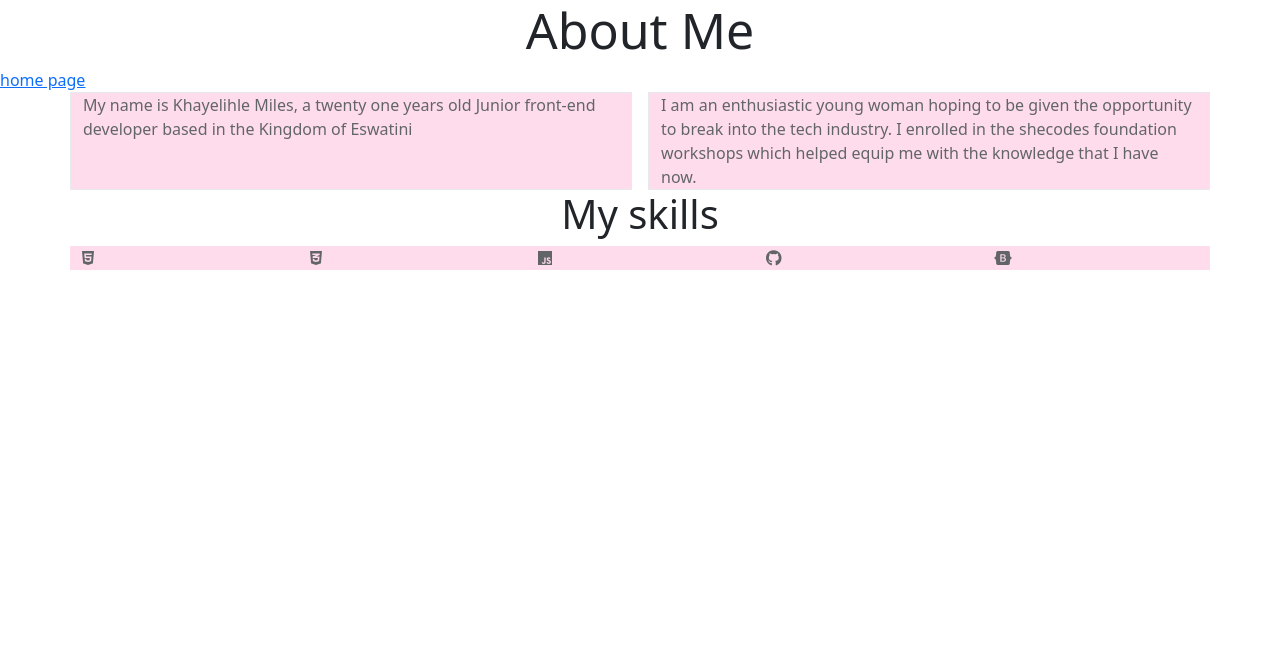
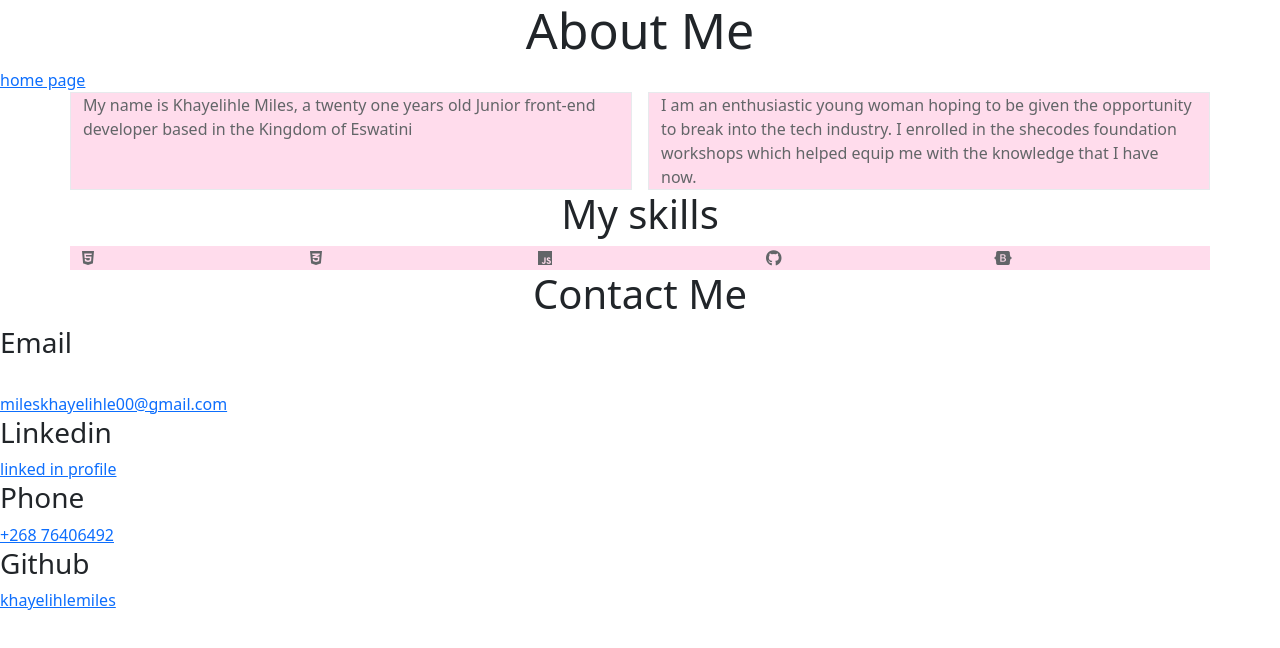
Before and after one commit to khayelihlemiles/my-portfolio, a plain HTML site: page about.html in a window 1280 px wide. Drawn offline with nearby package versions, Linux system fonts and the light colour scheme.

Commit message:
added contact html

```diff
--- a/about.html
+++ b/about.html
@@ -57,5 +57,19 @@
         <div class="col"><i class="fa-brands fa-bootstrap"></i></div>
       </div>
     </div>
+    <div class="socials">
+      <h2>Contact Me</h2>
+      <h3>Email</h3>
+      <br />
+      <a href="mailto:mileskhayelihle00@gmail.com"
+        >mileskhayelihle00@gmail.com</a
+      >
+      <h3>Linkedin</h3>
+      <a href="#">linked in profile</a>
+      <h3>Phone</h3>
+      <a href="#">+268 76406492</a>
+      <h3>Github</h3>
+      <a href="#">khayelihlemiles</a>
+    </div>
   </body>
 </html>
```
